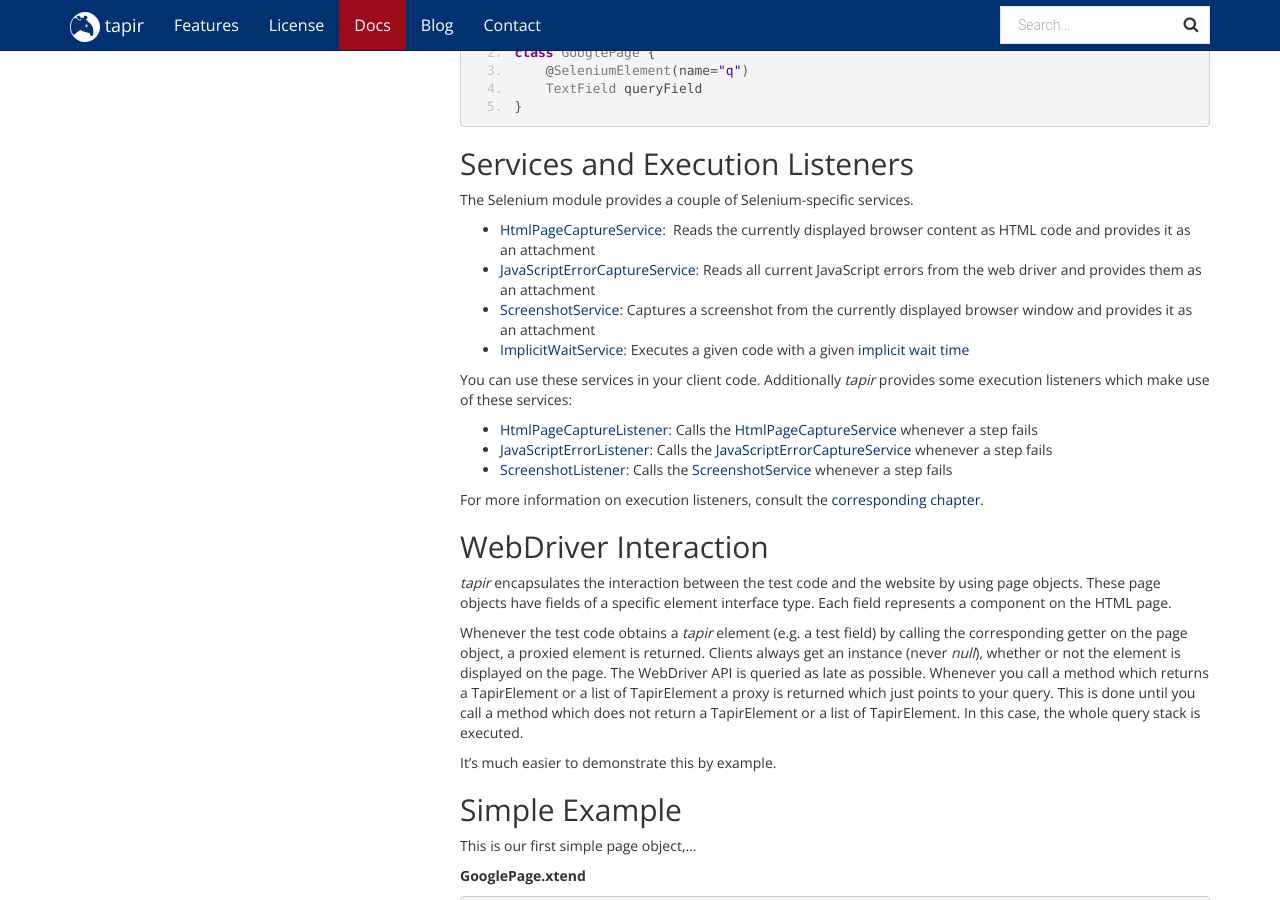
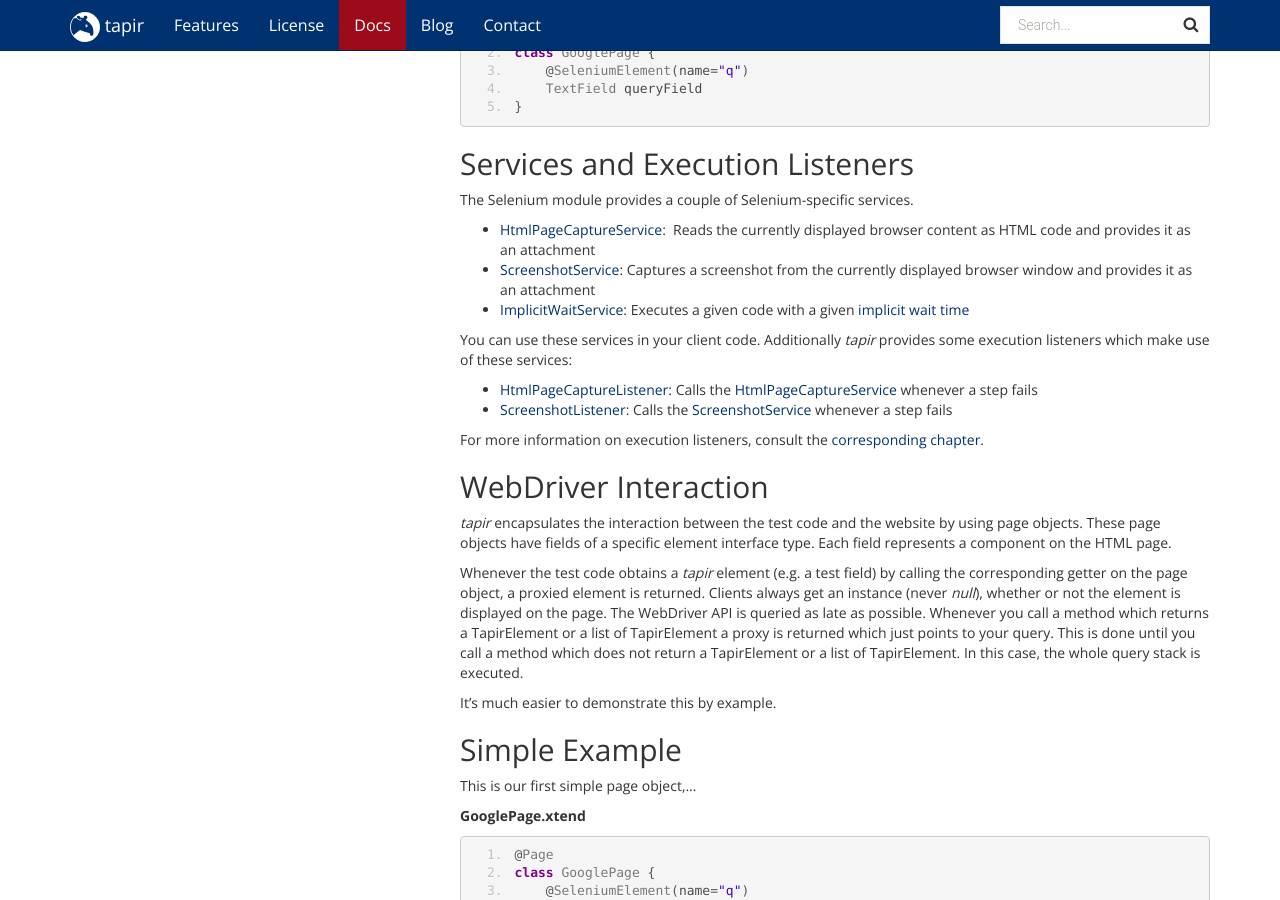
Before and after one commit to tapir-test/tapir-website, a Jekyll site: the page built from _docs/selenium/Selenium_Core_module.md, in a window 1280 px wide and 900 px high, scrolled down 553 px. Built offline with Jekyll 4.4.1, drawn with Linux system fonts in a browser that asks for light colours.

Commit message:
JSErrorCollector removed
Signed-off-by: Oliver Libutzki <oliver.libutzki@bmiag.de>

```diff
--- a/_docs/selenium/Selenium_Core_module.md
+++ b/_docs/selenium/Selenium_Core_module.md
@@ -51,9 +51,6 @@ The Selenium module provides a couple of Selenium-specific services.
 -   [HtmlPageCaptureService](https://www.javadoc.io/page/de.bmiag.tapir/tapir/latest/de/bmiag/tapir/selenium/service/HtmlPageCaptureService.html):  Reads
     the currently displayed browser content as HTML code and provides it
     as an attachment
--   [JavaScriptErrorCaptureService](https://www.javadoc.io/page/de.bmiag.tapir/tapir/latest/de/bmiag/tapir/selenium/service/JavaScriptErrorCaptureService.html):
-    Reads all current JavaScript errors from the web driver and provides
-    them as an attachment
 -   [ScreenshotService](https://www.javadoc.io/page/de.bmiag.tapir/tapir/latest/de/bmiag/tapir/selenium/service/ScreenshotService.html):
     Captures a screenshot from the currently displayed browser
     window and provides it as an attachment
@@ -67,10 +64,6 @@ provides some execution listeners which make use of these services:
 -   [HtmlPageCaptureListener](https://www.javadoc.io/page/de.bmiag.tapir/tapir/latest/de/bmiag/tapir/selenium/listener/HtmlPageCaptureListener.html):
     Calls
     the [HtmlPageCaptureService](https://www.javadoc.io/page/de.bmiag.tapir/tapir/latest/de/bmiag/tapir/selenium/service/HtmlPageCaptureService.html) whenever
-    a step fails
--   [JavaScriptErrorListener](https://www.javadoc.io/page/de.bmiag.tapir/tapir/latest/de/bmiag/tapir/selenium/listener/JavaScriptErrorListener.html):
-    Calls
-    the [JavaScriptErrorCaptureService](https://www.javadoc.io/page/de.bmiag.tapir/tapir/latest/de/bmiag/tapir/selenium/service/JavaScriptErrorCaptureService.html) whenever
     a step fails
 -   [ScreenshotListener](https://www.javadoc.io/page/de.bmiag.tapir/tapir/latest/de/bmiag/tapir/selenium/listener/ScreenshotListener.html):
     Calls the
```
